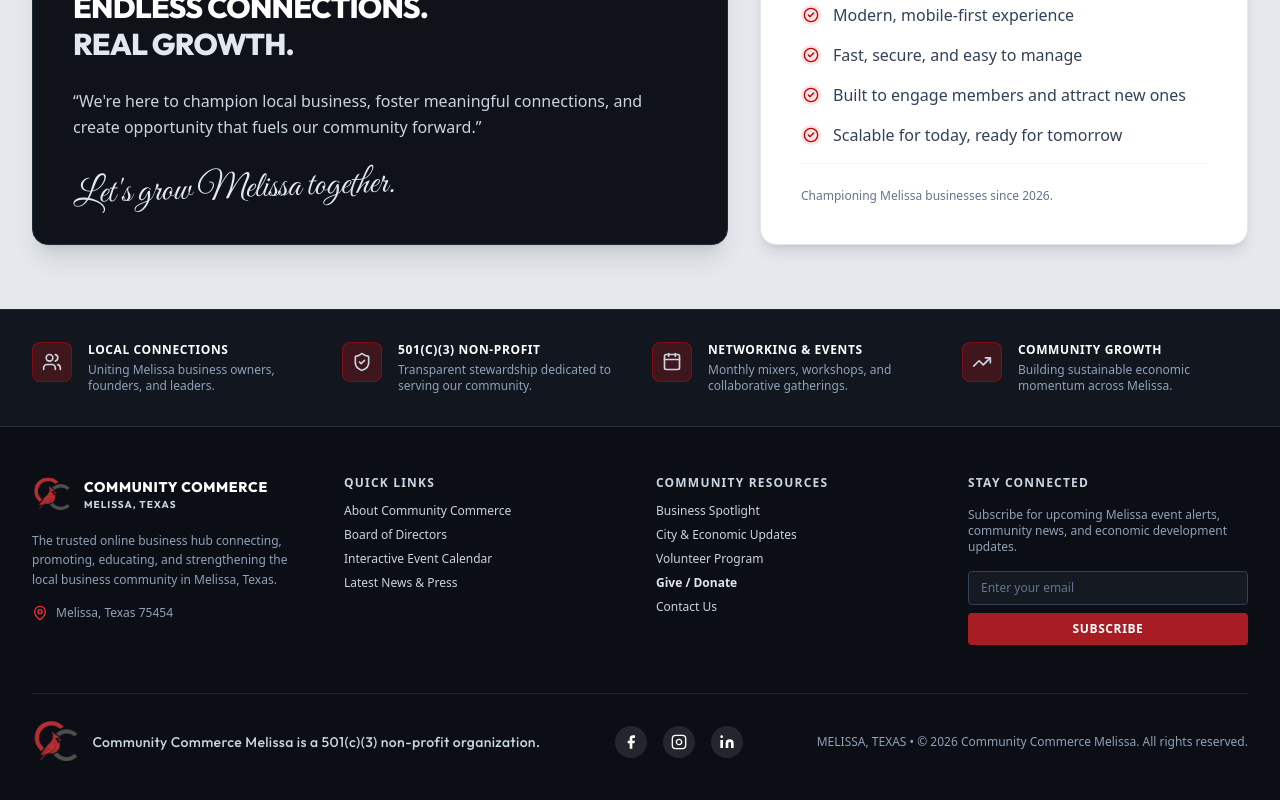
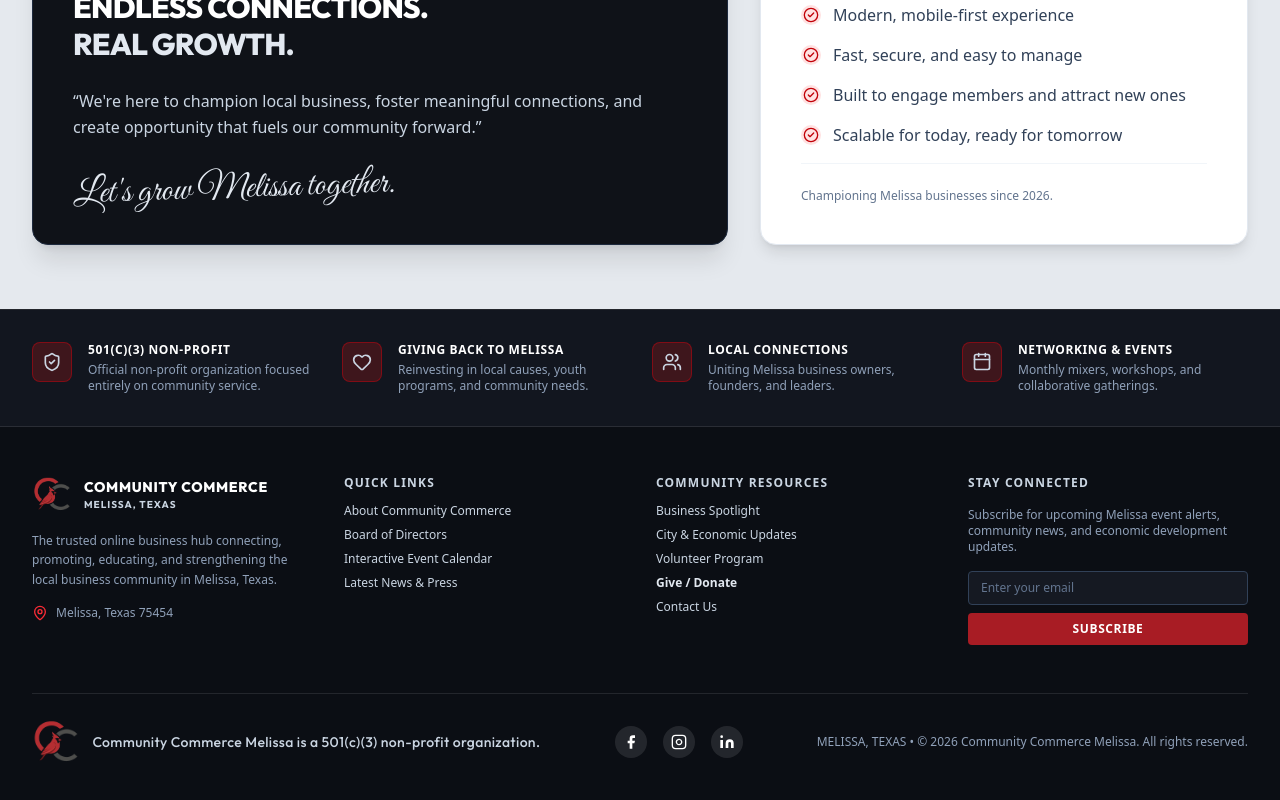
Before and after one commit to brettz6771/community-commerce-melissa, a Next.js app: page / in a window 1280 px wide. Shown: the part 1601-2401 px from the top of the page. Built offline with nearby package versions, Linux system fonts and the light colour scheme; a web font is replaced by a local one.

Commit message:
Emphasize 501(c)(3) non-profit status and giving back mission across core pillars

```diff
--- a/src/app/about/page.tsx
+++ b/src/app/about/page.tsx
@@ -23,10 +23,10 @@ export default function AboutPage() {
   const [isVideoModalOpen, setIsVideoModalOpen] = useState(false);
 
   const coreValues = [
+    { title: "501(c)(3) Non-Profit Purpose", desc: "Built as an official 501(c)(3) non-profit organization dedicated entirely to serving the Melissa community with transparent stewardship." },
+    { title: "Giving Back to Melissa", desc: "Reinvesting our resources into local community causes, education, youth initiatives, and supporting families throughout Melissa." },
     { title: "Collaboration Over Competition", desc: "We believe when one Melissa business wins, our entire town grows stronger together." },
-    { title: "Accessibility & Value", desc: "Keeping membership accessible and focused on delivering real tangible value rather than steep annual dues." },
-    { title: "Local First Impact", desc: "Prioritizing local vendors, local jobs, and local capital reinvestment in Collin County." },
-    { title: "Authentic Connection", desc: "Fostering genuine business relationships over transactional networking." }
+    { title: "Servant Leadership & Impact", desc: "Fostering genuine relationships, mentorship, and meaningful community service over transactional networking." }
   ];
 
   const milestones = [
@@ -53,7 +53,7 @@ export default function AboutPage() {
               &ldquo;Not a Chamber. <span className="text-slate-200">A Community.&rdquo;</span>
             </h1>
             <p className="text-slate-300 text-base sm:text-lg leading-relaxed">
-              We are a modern, relationship-driven commerce network championing Melissa businesses through visibility, mentorship, and high-impact events.
+              We are an official 501(c)(3) non-profit organization dedicated to serving Melissa, giving back to local causes, and championing local business growth.
             </p>
           </div>
         </div>
@@ -77,12 +77,12 @@ export default function AboutPage() {
               </p>
 
               <p className="text-slate-600 text-sm sm:text-base leading-relaxed">
-                <strong>Community Commerce Melissa</strong> was founded to provide a nimble, technology-forward platform built on meaningful relationships, accessible membership, and active local promotion.
+                <strong>Community Commerce Melissa</strong> was founded as an official 501(c)(3) non-profit organization to provide a nimble, relationship-driven platform focused on giving back, community stewardship, and active local promotion.
               </p>
 
               <div className="bg-slate-50 border-l-4 border-slate-400 p-4 rounded-r-lg">
                 <p className="text-slate-800 text-sm font-semibold italic">
-                  &ldquo;Our focus is on delivering immediate value to local owners — putting your brand in front of residents and connecting you directly with decision makers.&rdquo;
+                  &ldquo;Our mission is to serve our community — giving back to local initiatives while putting your business directly in front of residents and leaders.&rdquo;
                 </p>
                 <div className="text-xs font-bold text-red-700 mt-2">— Melissa Commerce Founders</div>
               </div>
@@ -145,7 +145,7 @@ export default function AboutPage() {
               </div>
               <h3 className="text-xl font-extrabold font-outfit text-slate-900 uppercase">OUR MISSION</h3>
               <p className="text-slate-600 text-sm leading-relaxed">
-                To foster sustainable economic growth in Melissa by connecting local entrepreneurs, amplifying local visibility, and creating powerful networking channels for business leaders.
+                To serve Melissa, Texas as a dedicated 501(c)(3) non-profit organization — connecting local entrepreneurs, giving back to community causes, and building a supportive, thriving economic ecosystem.
               </p>
             </div>
 
--- a/src/components/Footer.tsx
+++ b/src/components/Footer.tsx
@@ -3,10 +3,10 @@
 import React from "react";
 import Link from "next/link";
 import {
+  Heart,
+  ShieldCheck,
   Users,
-  ShieldCheck,
   Calendar,
-  TrendingUp,
   MapPin,
   Mail,
   Phone
@@ -23,6 +23,28 @@ export default function Footer() {
           {/* Pillar 1 */}
           <div className="flex items-start gap-4">
             <div className="w-10 h-10 rounded-lg bg-red-900/40 border border-red-600/40 flex items-center justify-center text-slate-300 shrink-0">
+              <ShieldCheck className="w-5 h-5" />
+            </div>
+            <div>
+              <h4 className="text-xs font-bold uppercase tracking-wider text-white">501(c)(3) NON-PROFIT</h4>
+              <p className="text-xs text-slate-400 mt-1">Official non-profit organization focused entirely on community service.</p>
+            </div>
+          </div>
+
+          {/* Pillar 2 */}
+          <div className="flex items-start gap-4">
+            <div className="w-10 h-10 rounded-lg bg-red-900/40 border border-red-600/40 flex items-center justify-center text-slate-300 shrink-0">
+              <Heart className="w-5 h-5" />
+            </div>
+            <div>
+              <h4 className="text-xs font-bold uppercase tracking-wider text-white">GIVING BACK TO MELISSA</h4>
+              <p className="text-xs text-slate-400 mt-1">Reinvesting in local causes, youth programs, and community needs.</p>
+            </div>
+          </div>
+
+          {/* Pillar 3 */}
+          <div className="flex items-start gap-4">
+            <div className="w-10 h-10 rounded-lg bg-red-900/40 border border-red-600/40 flex items-center justify-center text-slate-300 shrink-0">
               <Users className="w-5 h-5" />
             </div>
             <div>
@@ -31,18 +53,7 @@ export default function Footer() {
             </div>
           </div>
 
-          {/* Pillar 2 */}
-          <div className="flex items-start gap-4">
-            <div className="w-10 h-10 rounded-lg bg-red-900/40 border border-red-600/40 flex items-center justify-center text-slate-300 shrink-0">
-              <ShieldCheck className="w-5 h-5" />
-            </div>
-            <div>
-              <h4 className="text-xs font-bold uppercase tracking-wider text-white">501(c)(3) NON-PROFIT</h4>
-              <p className="text-xs text-slate-400 mt-1">Transparent stewardship dedicated to serving our community.</p>
-            </div>
-          </div>
-
-          {/* Pillar 3 */}
+          {/* Pillar 4 */}
           <div className="flex items-start gap-4">
             <div className="w-10 h-10 rounded-lg bg-red-900/40 border border-red-600/40 flex items-center justify-center text-slate-300 shrink-0">
               <Calendar className="w-5 h-5" />
@@ -50,17 +61,6 @@ export default function Footer() {
             <div>
               <h4 className="text-xs font-bold uppercase tracking-wider text-white">NETWORKING & EVENTS</h4>
               <p className="text-xs text-slate-400 mt-1">Monthly mixers, workshops, and collaborative gatherings.</p>
-            </div>
-          </div>
-
-          {/* Pillar 4 */}
-          <div className="flex items-start gap-4">
-            <div className="w-10 h-10 rounded-lg bg-red-900/40 border border-red-600/40 flex items-center justify-center text-slate-300 shrink-0">
-              <TrendingUp className="w-5 h-5" />
-            </div>
-            <div>
-              <h4 className="text-xs font-bold uppercase tracking-wider text-white">COMMUNITY GROWTH</h4>
-              <p className="text-xs text-slate-400 mt-1">Building sustainable economic momentum across Melissa.</p>
             </div>
           </div>
 
```
